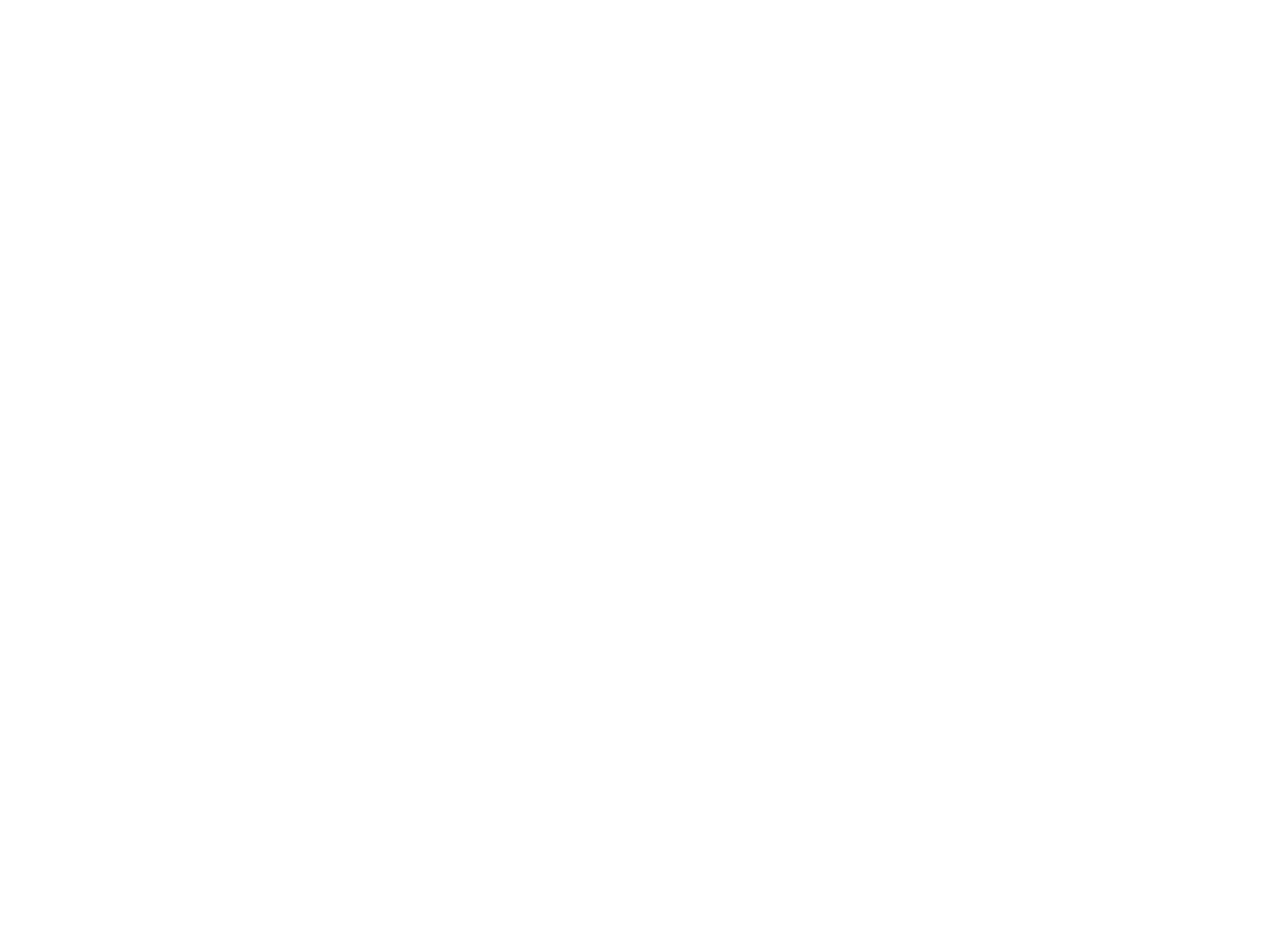
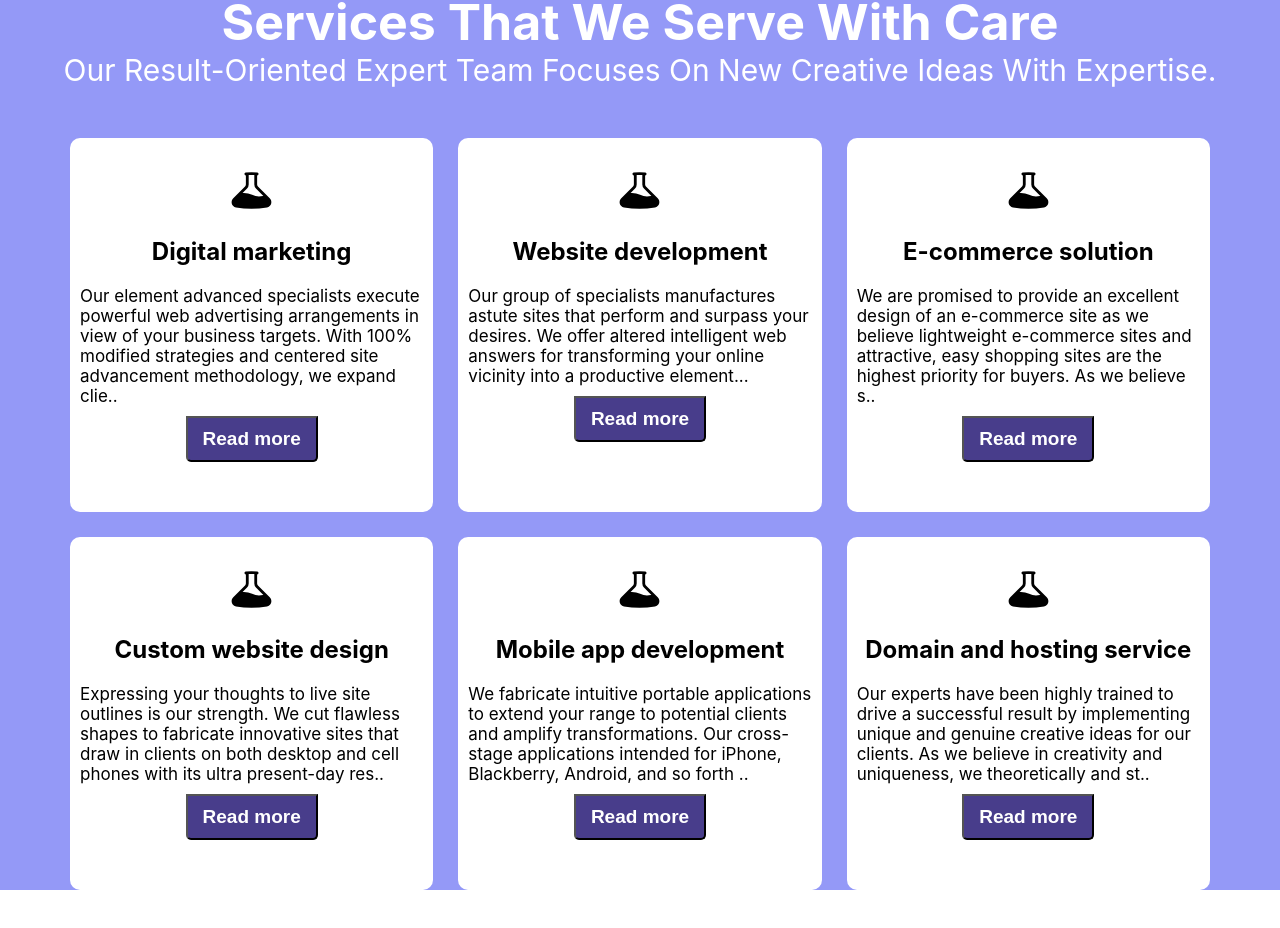
Before and after one commit to constobidullah/forhadul-islam-digital-marketing-service-bd, a React (Create React App) app: page / in a window 1280 px wide. Shown: the part 2357-3285 px from the top of the page. Before the commit the page ends 2315 px from the top, so only its background shows below. Built offline with nearby package versions, Linux system fonts and the light colour scheme.

Commit message:
service section ended

```diff
--- a/src/App.js
+++ b/src/App.js
@@ -2,6 +2,7 @@
 import GrowMarketing from './components/GrowMarketing/GrowMarketing';
 import MarketingAgency from './components/MarketingAgency/MarketingAgency';
 import MemorableJourney from './components/MemorableJourney/MemorableJourney';
+import ServiceProvide from './components/ServiceProvide/ServiceProvide';
 import WhoWeAre from './components/WhoWeAre/WhoWeAre';
 
 function App() {
@@ -11,6 +12,7 @@
       <MarketingAgency></MarketingAgency>
       <WhoWeAre></WhoWeAre>
       <MemorableJourney></MemorableJourney>
+      <ServiceProvide></ServiceProvide>
     </div>
   );
 }
--- /dev/null
+++ b/src/components/ServiceProvide/ServiceProvide.css
@@ -0,0 +1,44 @@
+.services-parents{
+    background-color: rgb(148, 153, 247);
+    color: white;
+}
+
+.services-parents h1{
+    font-size: 50px;
+    margin-bottom: 0px;
+}
+.services-parents p{
+    font-size: 30px;
+    margin-top: 0px;
+}
+
+.service-container{
+    display: grid;
+    grid-template-columns: repeat(3, 1fr);
+    gap: 25px;
+    margin: 50px 70px;
+}
+
+.service-category{
+    background-color: white;
+    color: black;
+    border-radius: 10px;
+    padding: 30px 10px 50px;
+}
+
+.service-category p{
+    margin-bottom: 0px;
+    text-align: left;
+    font-size: 17px;
+}
+
+
+.read-more-btn{
+    background-color: darkslateblue;
+    color: white;
+    font-size: 19px;
+    font-weight: 600;
+    padding:10px 15px;
+    border-radius: 0px 0px 5px 5px;
+    margin-top: 10px;
+}
--- /dev/null
+++ b/src/components/ServiceProvide/ServiceProvide.js
@@ -0,0 +1,54 @@
+import React from 'react';
+import { BeakerIcon } from '@heroicons/react/24/solid'
+
+import './ServiceProvide.css'
+
+const ServiceProvide = () => {
+    return (
+        <div className='services-parents'>
+            <h1>Services That <strong>We Serve With Care</strong></h1>
+            <p>Our Result-Oriented Expert Team Focuses On New Creative Ideas With Expertise.</p>
+
+            <div className='service-container'>
+                <div className='service-category'>
+                    <BeakerIcon className='icon' />
+                    <h2>Digital marketing</h2>
+                    <p>Our element advanced specialists execute powerful web advertising arrangements in view of your business targets. With 100% modified strategies and centered site advancement methodology, we expand clie..</p>
+                    <button className='read-more-btn'>Read more</button>
+                </div>
+                <div className='service-category'>
+                    <BeakerIcon className='icon' />
+                    <h2>Website development</h2>
+                    <p>Our group of specialists manufactures astute sites that perform and surpass your desires. We offer altered intelligent web answers for transforming your online vicinity into a productive element...</p>
+                    <button className='read-more-btn'>Read more</button>
+                </div>
+                <div className='service-category'>
+                    <BeakerIcon className='icon' />
+                    <h2>E-commerce solution</h2>
+                    <p>We are promised to provide an excellent design of an e-commerce site as we believe lightweight e-commerce sites and attractive, easy shopping sites are the highest priority for buyers. As we believe s..</p>
+                    <button className='read-more-btn'>Read more</button>
+                </div>
+                <div className='service-category'>
+                    <BeakerIcon className='icon' />
+                    <h2>Custom website design</h2>
+                    <p>Expressing your thoughts to live site outlines is our strength. We cut flawless shapes to fabricate innovative sites that draw in clients on both desktop and cell phones with its ultra present-day res..</p>
+                    <button className='read-more-btn'>Read more</button>
+                </div>
+                <div className='service-category'>
+                    <BeakerIcon className='icon' />
+                    <h2>Mobile app development</h2>
+                    <p>We fabricate intuitive portable applications to extend your range to potential clients and amplify transformations. Our cross-stage applications intended for iPhone, Blackberry, Android, and so forth ..</p>
+                    <button className='read-more-btn'>Read more</button>
+                </div>
+                <div className='service-category'>
+                    <BeakerIcon className='icon' />
+                    <h2>Domain and hosting service</h2>
+                    <p>Our experts have been highly trained to drive a successful result by implementing unique and genuine creative ideas for our clients. As we believe in creativity and uniqueness, we theoretically and st..</p>
+                    <button className='read-more-btn'>Read more</button>
+                </div>
+            </div>
+        </div>
+    );
+};
+
+export default ServiceProvide;
```
